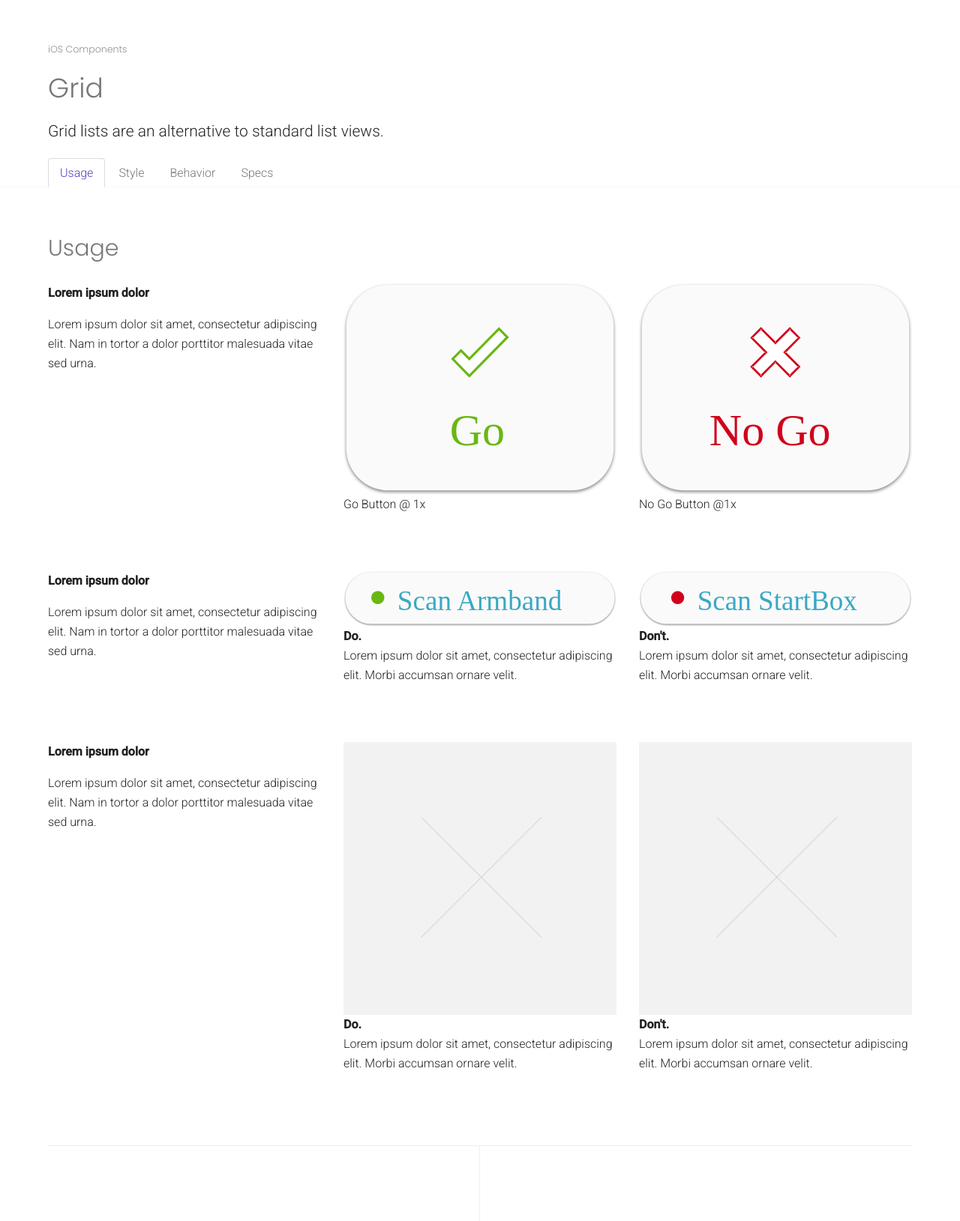
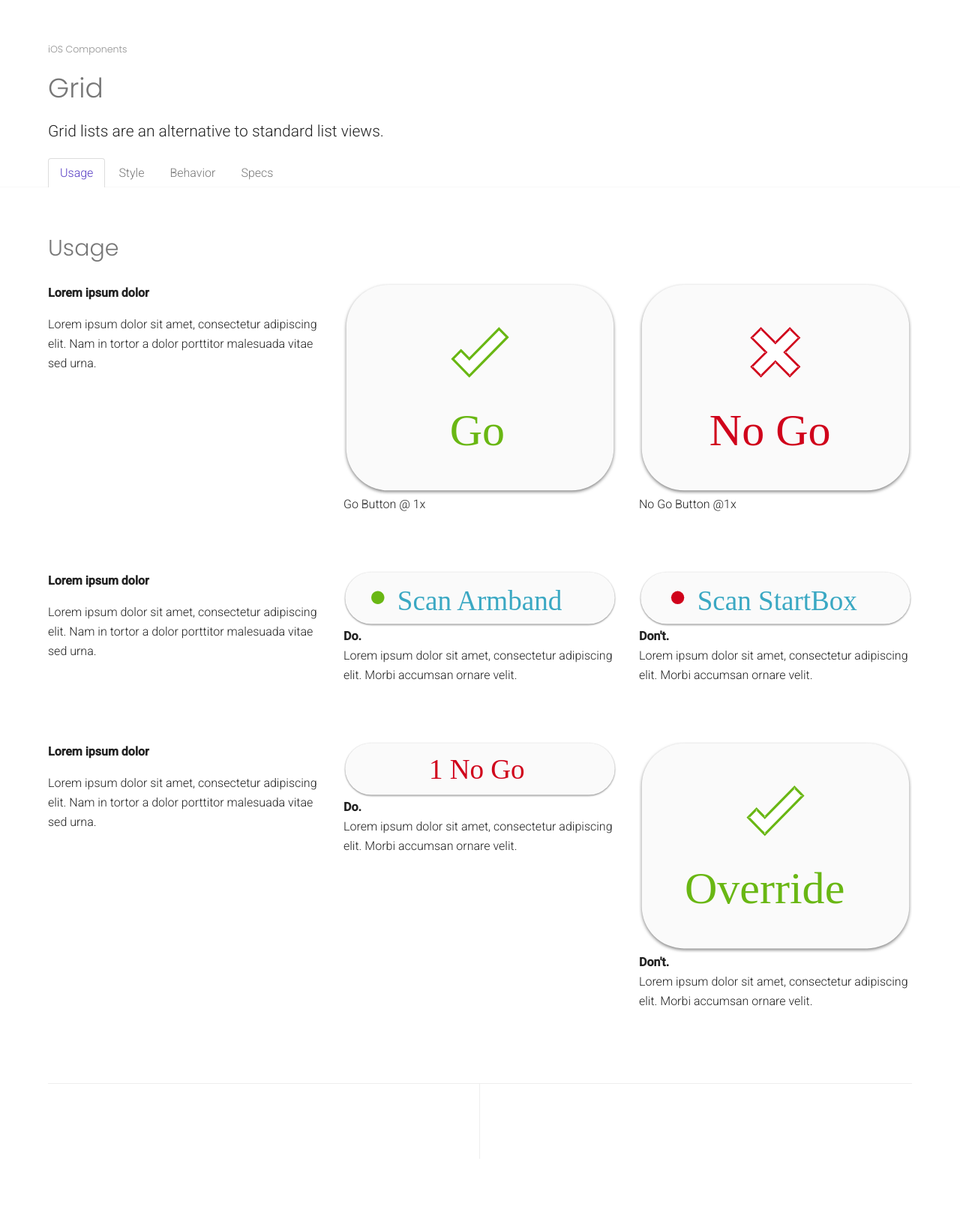
Before and after one commit to kendallsj/startbox, a Jekyll site: the page built from guidelines/ios/grid.html, in a window 1280 px wide. Shown: the whole page at 75% size. Built offline with Jekyll 4.4.1, drawn with Linux system fonts in a browser that asks for light colours; Markdown is read by kramdown in place of the engine named in the settings; after the commit the page ends 1546 px from its top, so only the background shows below that.

Commit message:
Update temp_tab_usage.html

```diff
--- a/_includes/examples/ios/temp_tab_usage.html
+++ b/_includes/examples/ios/temp_tab_usage.html
@@ -38,12 +38,12 @@
         <p>Lorem ipsum dolor sit amet, consectetur adipiscing elit. Nam in tortor a dolor porttitor malesuada vitae sed urna.</p>
     </div>
     <div class="col-4">
-        <img src="{{site.baseurl}}/img/placeholder.png" class="block blank">
+        <img src="{{site.baseurl}}/img/BTN_No_Go_LIst.svg" class="block blank">
         <p class="img-comment"> <strong class="block teal"><span class="fui-check"></span> Do.</strong> Lorem ipsum dolor sit amet, consectetur adipiscing elit. Morbi accumsan ornare velit.</p>
     </div>
 
     <div class="col-4">
-        <img src="{{site.baseurl}}/img/placeholder.png" class="block blank">
+        <img src="{{site.baseurl}}/img/BTN_Override.svg" class="block blank">
         <p class="img-comment"> <strong class="block warmth"><span class="fui-cross"></span> Don't.</strong> Lorem ipsum dolor sit amet, consectetur adipiscing elit. Morbi accumsan ornare velit.</p>
     </div>
   </div>
```
